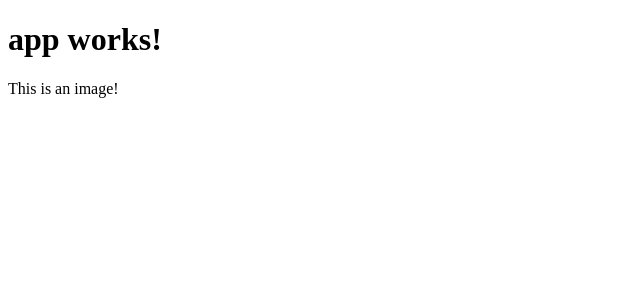
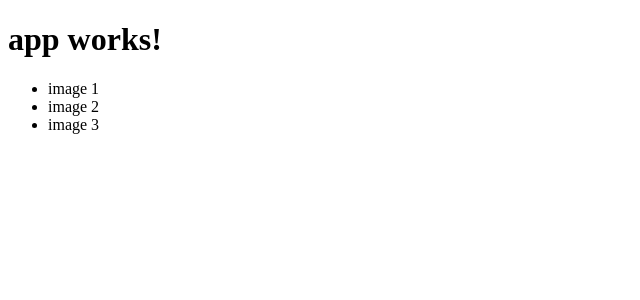
Before and after one commit to melanieberrut/my-a2-app, an Angular app: page / in a window 1280 px wide. Shown: the top 300 px of the page, without its empty margins (0-640 px from the left). Built offline with nearby package versions, Linux system fonts and the light colour scheme.

Commit message:
[directive] Used directive ngFor to create a list

```diff
--- a/src/app/app.component.html
+++ b/src/app/app.component.html
@@ -3,5 +3,9 @@
 </h1>
 
 <div>
-	<app-image></app-image>
+	<ul>
+		<li *ngFor="let item of items">
+			{{item}}
+		</li>
+	</ul>
 </div>
--- a/src/app/app.component.ts
+++ b/src/app/app.component.ts
@@ -7,4 +7,9 @@ import { Component } from '@angular/core';
 })
 export class AppComponent {
   title = 'app works!';
+  items = [
+  	'image 1',
+  	'image 2',
+  	'image 3'
+  ];
 }
```
